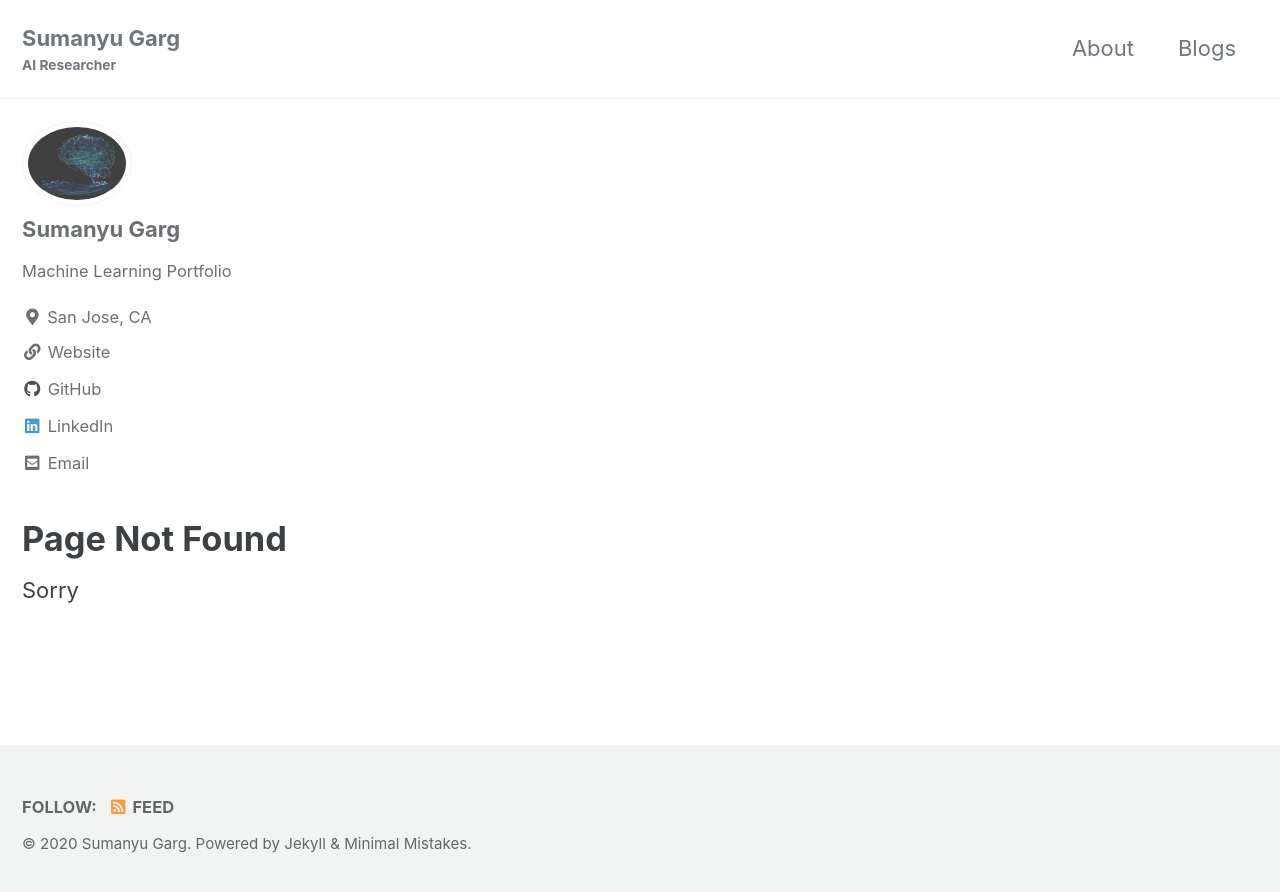
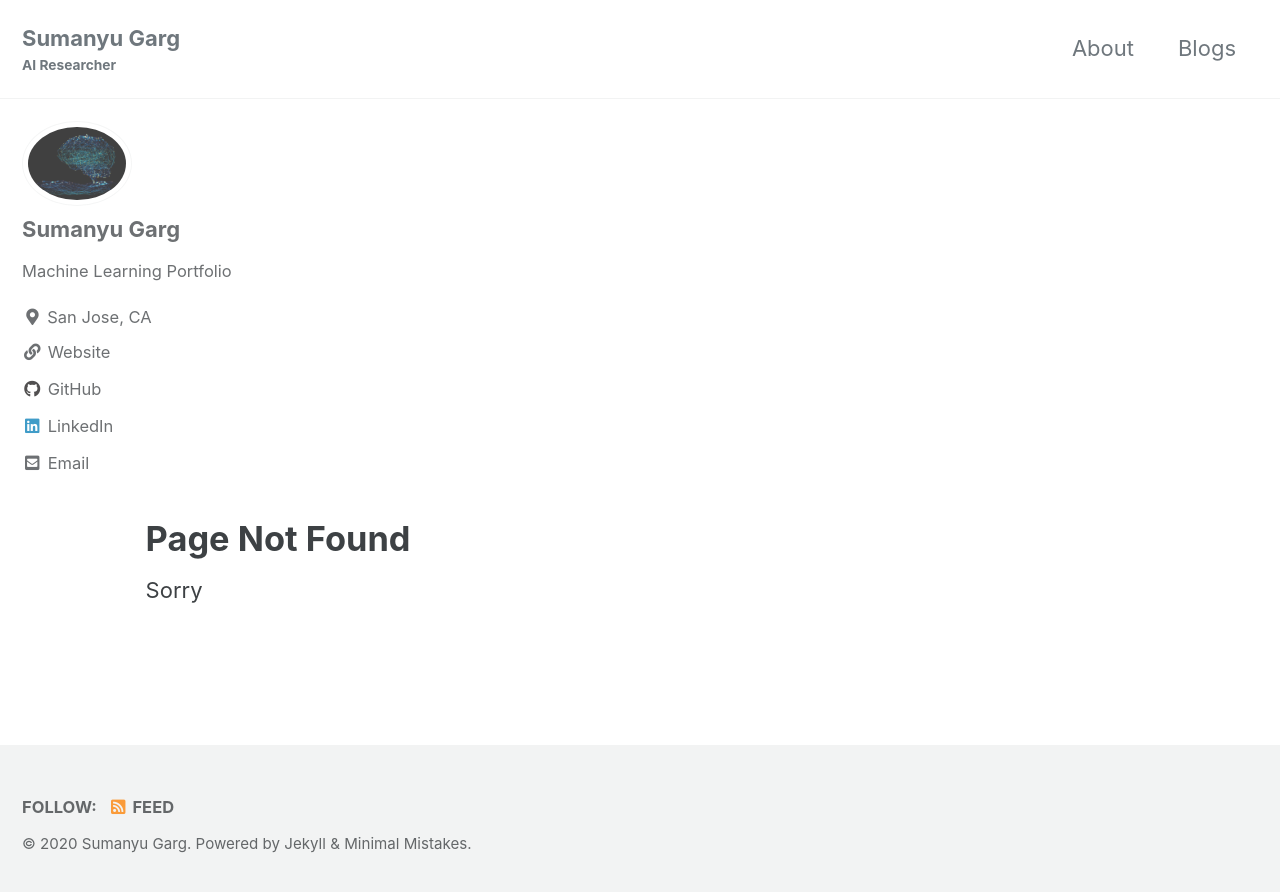
Before and after one commit to sumanyu-21/sumanyu-21.github.io, a Jekyll site: the page built from _pages/404.md, in a window 1280 px wide. Shown: the top 892 px of the page. Built offline with Jekyll 4.4.1, drawn with Linux system fonts in a browser that asks for light colours; cached includes are drawn as plain includes.

Commit message:
Update _page.scss

```diff
--- a/_sass/minimal-mistakes/_page.scss
+++ b/_sass/minimal-mistakes/_page.scss
@@ -38,12 +38,12 @@ body {
 .page {
   @include breakpoint($large) {
     float: right;
-    width: calc(100%);
+    width: calc(90%);
     padding-right: 0;
   }
 
   @include breakpoint($x-large) {
-    width: calc(100%);
+    width: calc(90%);
     padding-right: 0;
   }
 
@@ -513,12 +513,12 @@ body {
 
   @include breakpoint($large) {
     float: right;
-    width: calc(100%);
+    width: calc(90%);
 	padding-right: 0;
   }
 
   @include breakpoint($x-large) {
-    width: calc(100% );
+    width: calc(90% );
 	padding-right: 0;
   }
 
```
